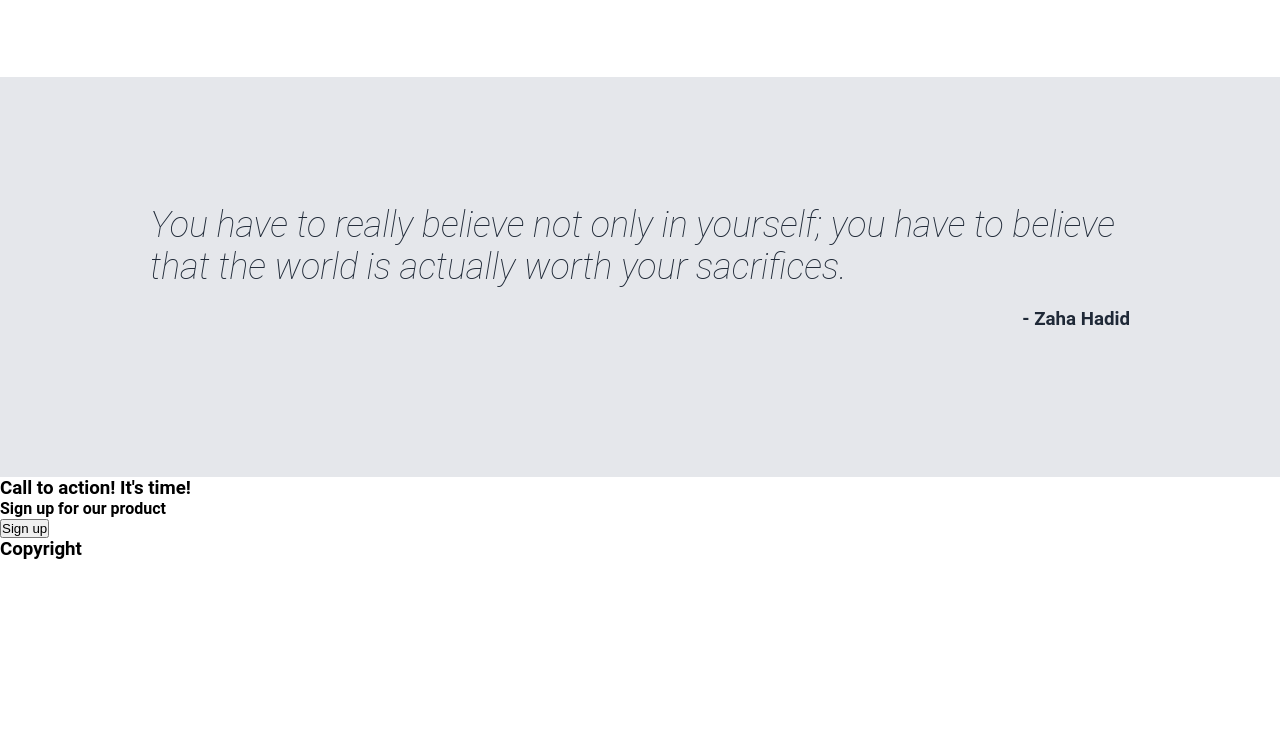
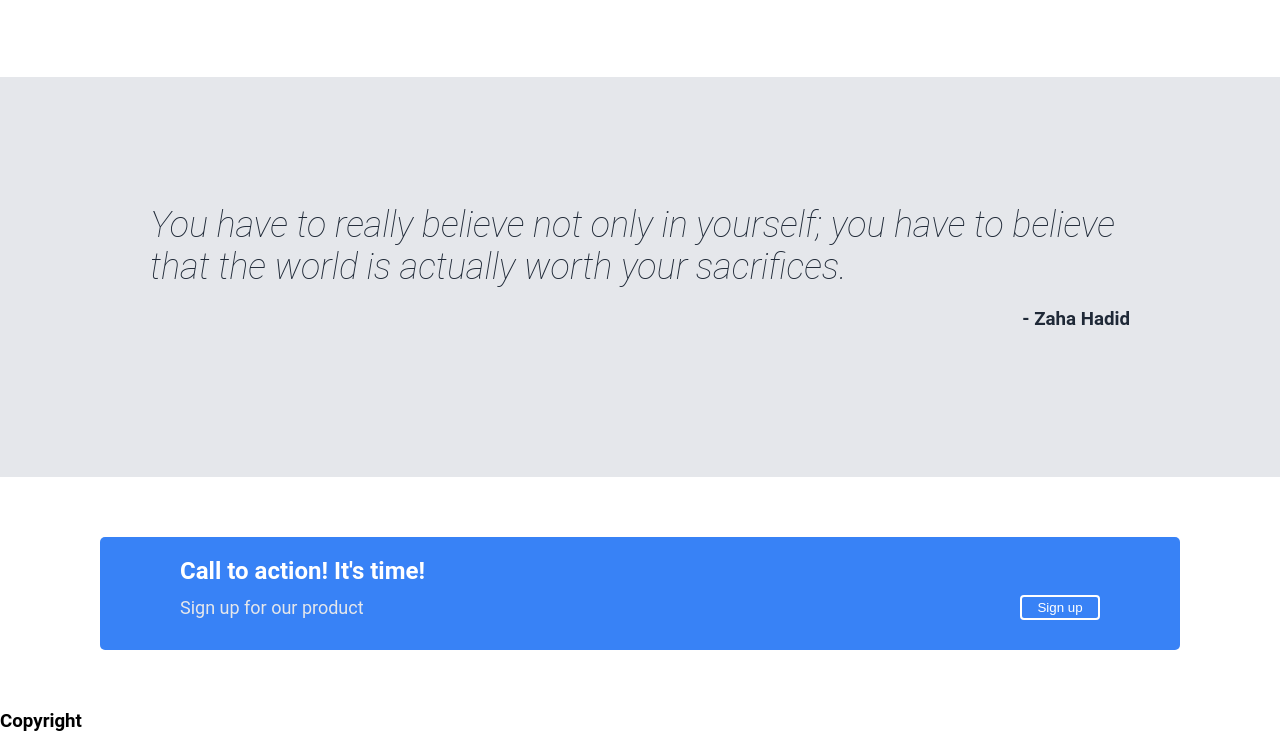
Before and after one commit to hai-henry/odin-landing-page, a plain HTML site: page index.html in a window 1280 px wide. Shown: the part 773-1505 px from the top of the page. Before the commit the page ends 1333 px from the top, so only its background shows below. Drawn offline with Linux system fonts and the light colour scheme.

Commit message:
Add row four

```diff
--- a/index.html
+++ b/index.html
@@ -24,7 +24,7 @@
 							This website has some subtext that goes here under the main title.
 							It's smaller font and the color is lower contrast.
 						</p>
-						<button>Sign up</button>
+						<button class="sign-up">Sign up</button>
 					</div>
 					<div class="row-one-right">
 						<img
@@ -136,17 +136,17 @@
 				</div>
 			</div>
 			<div class="row-three">
-				<h2 class="quote">
+				<p class="quote">
 					You have to really believe not only in yourself; you have to believe
 					that the world is actually worth your sacrifices.
-				</h2>
+				</p>
 				<h3 class="quote-author">- Zaha Hadid</h3>
 			</div>
 			<div class="row-four">
-				<h3>Call to action! It's time!</h3>
+				<h2>Call to action! It's time!</h2>
 				<div class="row-four-bottom">
-					<h4>Sign up for our product</h4>
-					<button>Sign up</button>
+					<p>Sign up for our product</p>
+					<button class="sign-up">Sign up</button>
 				</div>
 			</div>
 			<div class="footer">
--- a/styles.css
+++ b/styles.css
@@ -76,13 +76,14 @@ html {
 	color: #f9faf8;
 }
 
-.row-one-lower button {
+.sign-up {
 	background-color: #3882f6;
 	color: white;
 	border-radius: 4px;
-	padding: 5px 15px;
 	border: 0;
 	margin: 10px 0;
+	width: 80px;
+	height: 25px;
 }
 
 .row-two {
@@ -159,3 +160,26 @@ html {
 	align-self: flex-end;
 	padding: 20px 0;
 }
+
+.row-four {
+	display: flex;
+	flex-direction: column;
+	background-color: #3882f6;
+	color: white;
+	margin: 60px 100px;
+	padding: 20px 80px;
+	border-radius: 5px;
+}
+
+.row-four-bottom {
+	display: flex;
+	flex-direction: row;
+	justify-content: space-between;
+	align-items: center;
+	color: #e5e7eb;
+	font-size: 18px;
+}
+
+.row-four .sign-up {
+	border: 2px solid white;
+}
```
